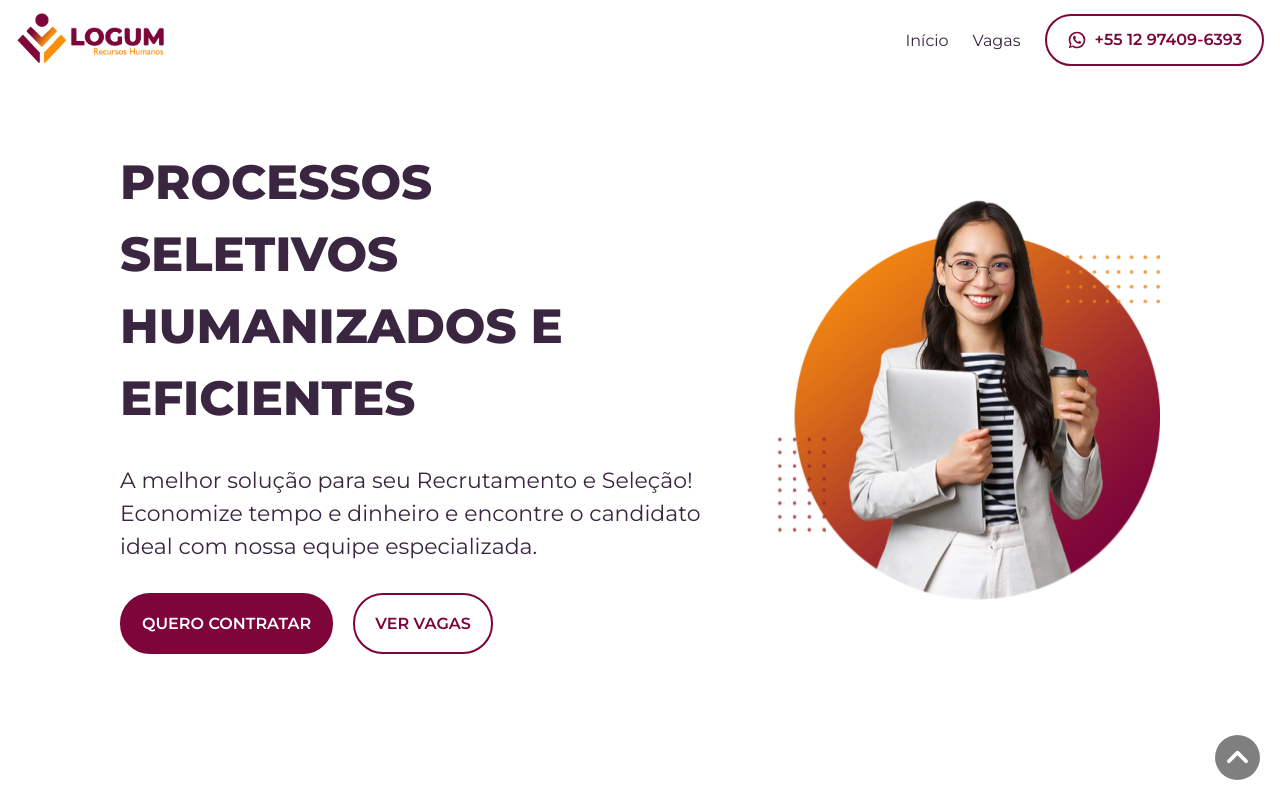
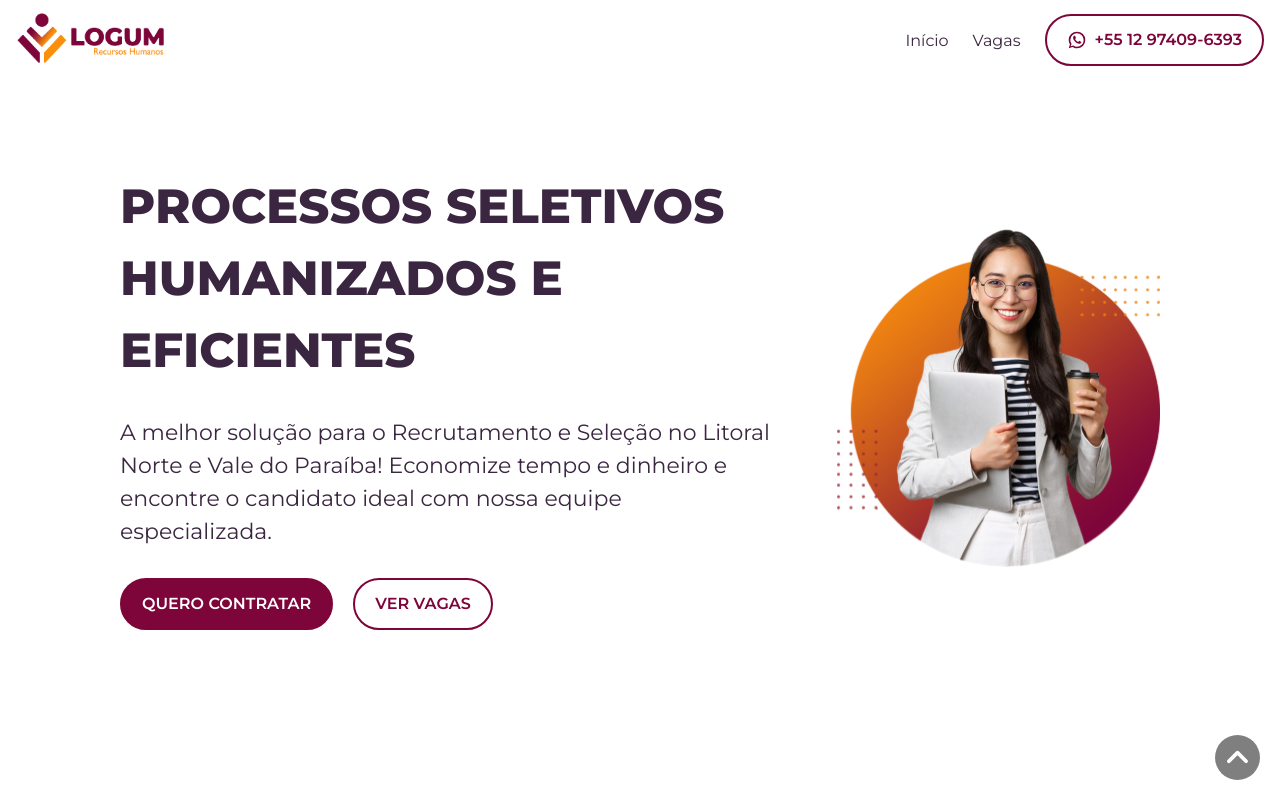
Before and after one commit to MPCGomes/logumrh, a Next.js app: page / in a window 1280 px wide. Shown: the top 800 px of the page. Built offline with nearby package versions, Linux system fonts and the light colour scheme.

Commit message:
styles: hero

```diff
--- a/src/containers/homePage/HeroSection/HeroSection.module.scss
+++ b/src/containers/homePage/HeroSection/HeroSection.module.scss
@@ -1,22 +1,17 @@
 @use "@/styles/variables" as *;
 
 .heroContainer {
-  height: 100dvh;
-
-  img {
-    display: none;
-  }
+  display: flex;
+  flex-direction: column-reverse;
+  align-items: center;
+  gap: 20px;
 
   @media (min-width: $breakpoint-desktop) {
-    display: flex;
     flex-direction: row !important;
     gap: 60px;
     align-items: center;
     margin-top: -80px;
-
-    img {
-      display: block;
-    }
+    height: 100dvh;
   }
 }
 
@@ -33,7 +28,7 @@
     text-transform: uppercase;
     font-weight: 800;
 
-    @media (min-width: $breakpoint-mobile) {
+    @media (min-width: $breakpoint-desktop) {
       font-size: $font-size-xl;
       line-height: $line-height-xl;
     }
@@ -44,7 +39,7 @@
     line-height: $line-height-base;
     font-weight: 400;
 
-    @media (min-width: $breakpoint-tablet) {
+    @media (min-width: $breakpoint-desktop) {
       font-size: $font-size-md;
       line-height: $line-height-md;
     }
@@ -61,18 +56,32 @@
   display: flex;
   gap: 20px;
   flex-direction: column;
+  width: 100%;
 
   button {
     text-transform: uppercase;
     font-size: $font-size-base;
-    line-height: $line-height-md;
+    line-height: $line-height-base;
+  }
 
-    @media (min-width: $breakpoint-tablet) {
-      font-size: $font-size-base;
-    }
+  @media (min-width: $breakpoint-tablet) {
+    flex-direction: row;
+    justify-content: center;
   }
 
   @media (min-width: $breakpoint-desktop) {
-    flex-direction: row;
+    justify-content: start;
   }
 }
+
+.heroImage{
+  width: 250px;
+
+  @media (min-width: $breakpoint-tablet) {
+    width: 350px;
+  }
+
+  @media (min-width: $breakpoint-desktop) {
+    width: 950px;
+  }
+}
--- a/src/containers/homePage/HeroSection/HeroSection.tsx
+++ b/src/containers/homePage/HeroSection/HeroSection.tsx
@@ -9,21 +9,28 @@ const HeroSection: FC = () => (
     <div className={styles.textContainer}>
       <h1>Processos seletivos humanizados e eficientes</h1>
       <h3>
-        A melhor solução para seu Recrutamento e Seleção! Economize tempo e
-        dinheiro e encontre o candidato ideal com nossa equipe especializada.
+        A melhor solução para o Recrutamento e Seleção no Litoral Norte e Vale
+        do Paraíba! Economize tempo e dinheiro e encontre o candidato ideal com
+        nossa equipe especializada.
       </h3>
       <div className={styles.buttonContainer}>
         <Button variant="contained">Quero Contratar</Button>
         <Button>Ver Vagas</Button>
       </div>
     </div>
+    <div className={styles.heroImage}>
       <Image
         src="/assets/hero-img.svg"
         alt="Processo de recrutamento"
+        style={{
+          width: "100%",
+          height: "auto",
+        }}
         width={500}
         height={400}
         priority
       />
+    </div>
   </section>
 );
 
```
Lines whose indentation alone changed are shown as unchanged.
